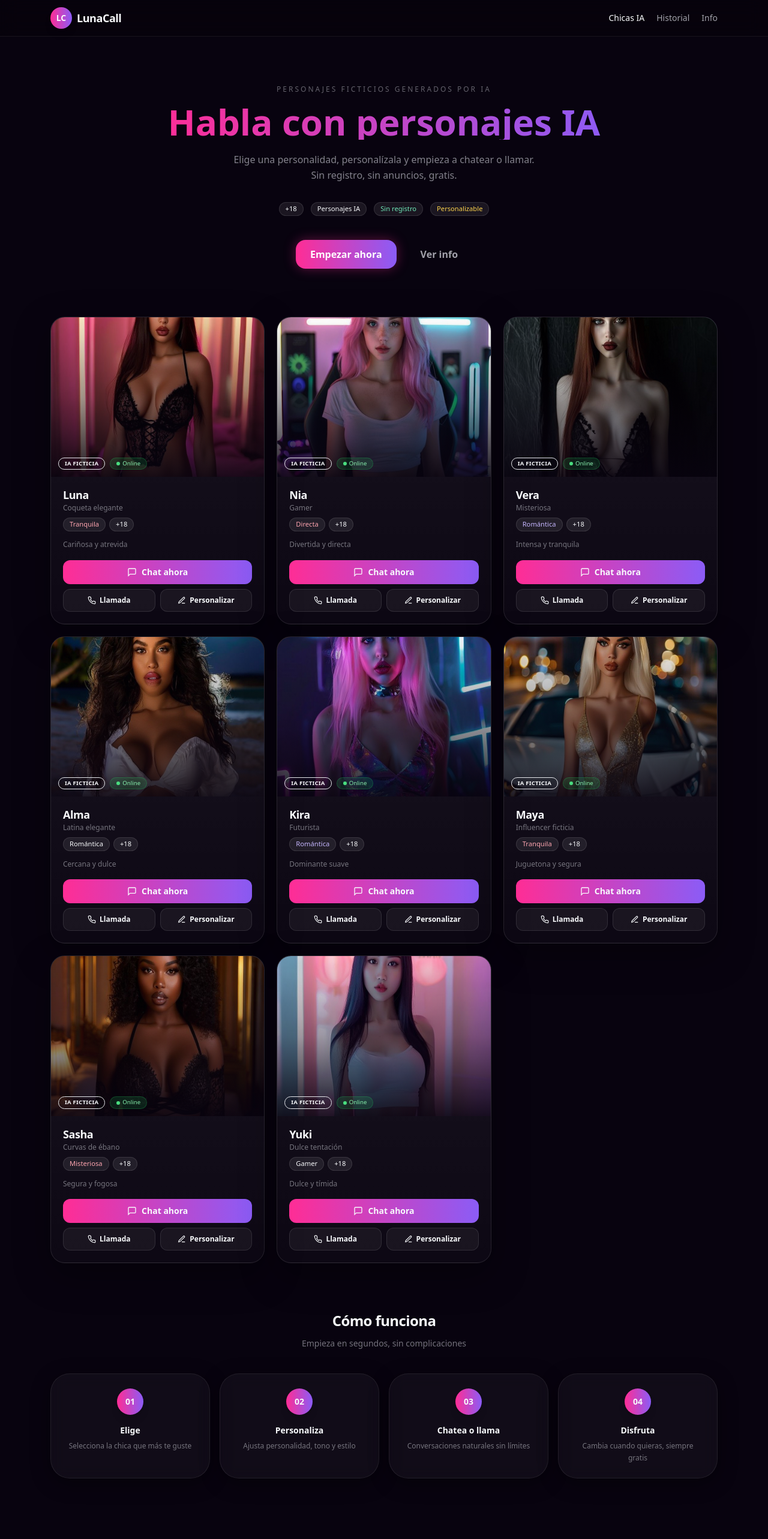
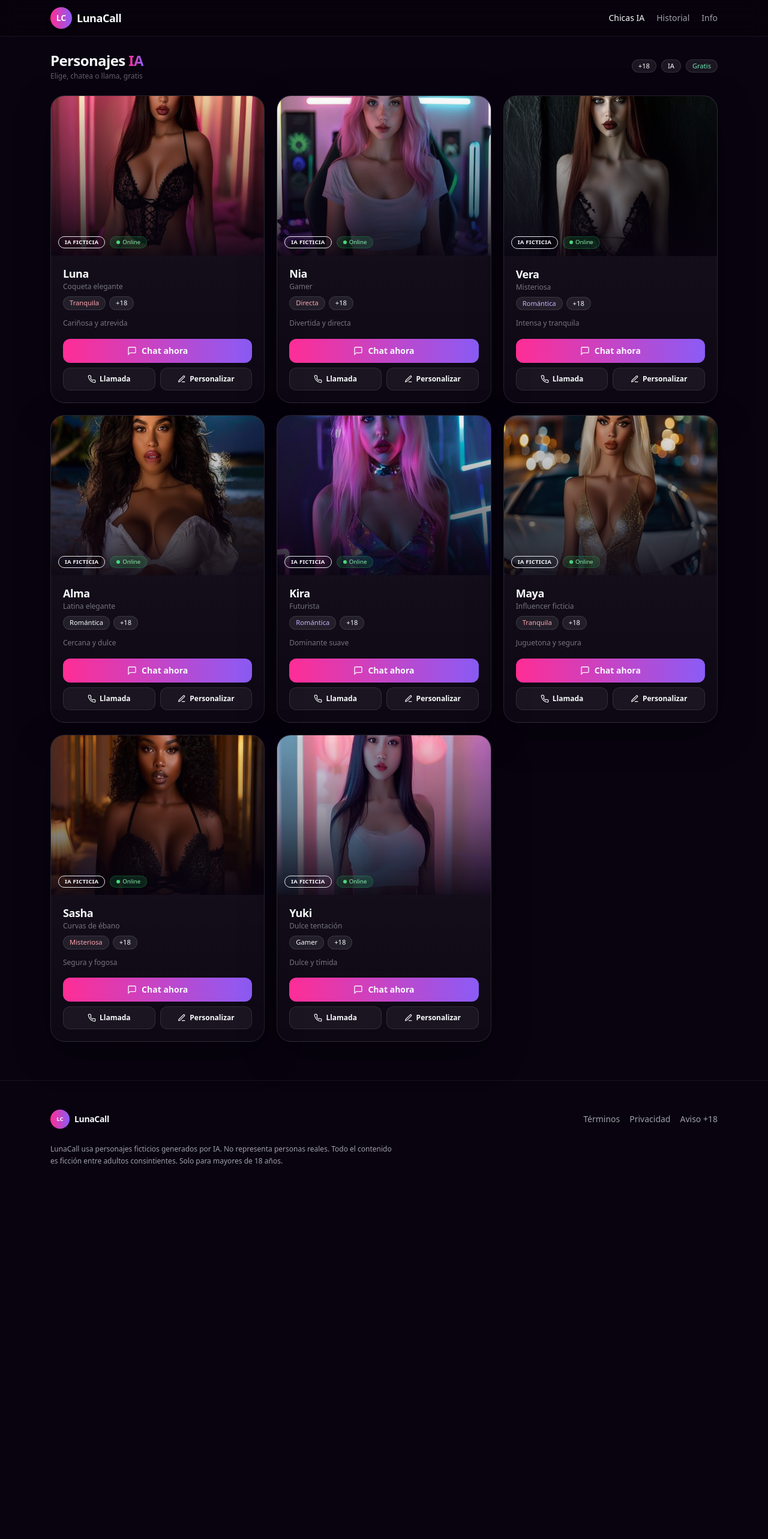
Before and after one commit to 3737631/luciaia, a Next.js app: page /luciaia/girls in a window 1280 px wide. Shown: the top 2566 px of the page at 60% size. After the commit the page ends 1993 px from the top, so only its background shows below. Built offline with nearby package versions, Linux system fonts and the light colour scheme.

Commit message:
feat: compact hero, girls grid as main focus

```diff
--- a/src/app/girls/page.tsx
+++ b/src/app/girls/page.tsx
@@ -10,61 +10,27 @@ export default function GirlsPage() {
     <>
       <Header />
       <main className="mx-auto max-w-6xl px-5">
-        <section className="py-20 text-center">
-          <p className="mb-4 text-xs uppercase tracking-[0.25em] text-muted/60">
-            Personajes ficticios generados por IA
+        <div className="flex items-center justify-between py-6">
+          <div>
+            <h1 className="text-2xl font-bold tracking-tight">
+              Personajes <span className="gradient-text">IA</span>
+            </h1>
+            <p className="mt-0.5 text-xs text-muted/60">
+              Elige, chatea o llama, gratis
             </p>
-          <h1 className="mx-auto max-w-3xl text-5xl font-extrabold leading-[1.1] gradient-text sm:text-6xl">
-            Habla con personajes IA
-          </h1>
-          <p className="mx-auto mt-5 max-w-lg text-base text-muted/80 leading-relaxed">
-            Elige una personalidad, personalízala y empieza a chatear o llamar.
-            Sin registro, sin anuncios, gratis.
-          </p>
-          <div className="mt-8 flex flex-wrap items-center justify-center gap-3">
+          </div>
+          <div className="flex items-center gap-2">
             <span className="chip bg-pink-500/15 text-pink-300 border-pink-500/25">+18</span>
-            <span className="chip bg-purple-500/15 text-purple-300 border-purple-500/25">Personajes IA</span>
-            <span className="chip bg-emerald-500/15 text-emerald-300 border-emerald-500/25">Sin registro</span>
-            <span className="chip bg-amber-500/15 text-amber-300 border-amber-500/25">Personalizable</span>
+            <span className="chip bg-purple-500/15 text-purple-300 border-purple-500/25">IA</span>
+            <span className="chip bg-emerald-500/15 text-emerald-300 border-emerald-500/25">Gratis</span>
           </div>
-          <div className="mt-10 flex flex-col items-center justify-center gap-4 sm:flex-row">
-            <a href="#girls">
-              <NeonButton>Empezar ahora</NeonButton>
-            </a>
-            <Link href="/info">
-              <NeonButton variant="ghost">Ver info</NeonButton>
-            </Link>
         </div>
-        </section>
 
-        <section id="girls" className="scroll-mt-20">
         <div className="grid grid-cols-1 gap-5 sm:grid-cols-2 lg:grid-cols-3">
           {girls.map((girl) => (
             <GirlCard key={girl.id} girl={girl} />
           ))}
         </div>
-        </section>
-
-        <section className="py-20">
-          <h2 className="mb-3 text-center text-2xl font-bold tracking-tight">Cómo funciona</h2>
-          <p className="mb-10 text-center text-sm text-muted/70">Empieza en segundos, sin complicaciones</p>
-          <div className="grid grid-cols-2 gap-4 sm:grid-cols-4">
-            {[
-              { n: "01", t: "Elige", d: "Selecciona la chica que más te guste" },
-              { n: "02", t: "Personaliza", d: "Ajusta personalidad, tono y estilo" },
-              { n: "03", t: "Chatea o llama", d: "Conversaciones naturales sin límites" },
-              { n: "04", t: "Disfruta", d: "Cambia cuando quieras, siempre gratis" },
-            ].map((s) => (
-              <div key={s.n} className="glass glass-hover rounded-xl3 p-6 text-center">
-                <div className="mx-auto mb-4 flex h-11 w-11 items-center justify-center rounded-full gradient-btn text-sm font-bold shadow-lg shadow-pink-500/25">
-                  {s.n}
-                </div>
-                <p className="mb-1.5 text-sm font-semibold">{s.t}</p>
-                <p className="text-xs text-muted/70 leading-relaxed">{s.d}</p>
-              </div>
-            ))}
-          </div>
-        </section>
       </main>
       <Footer />
     </>
```
Lines whose indentation alone changed are shown as unchanged.
